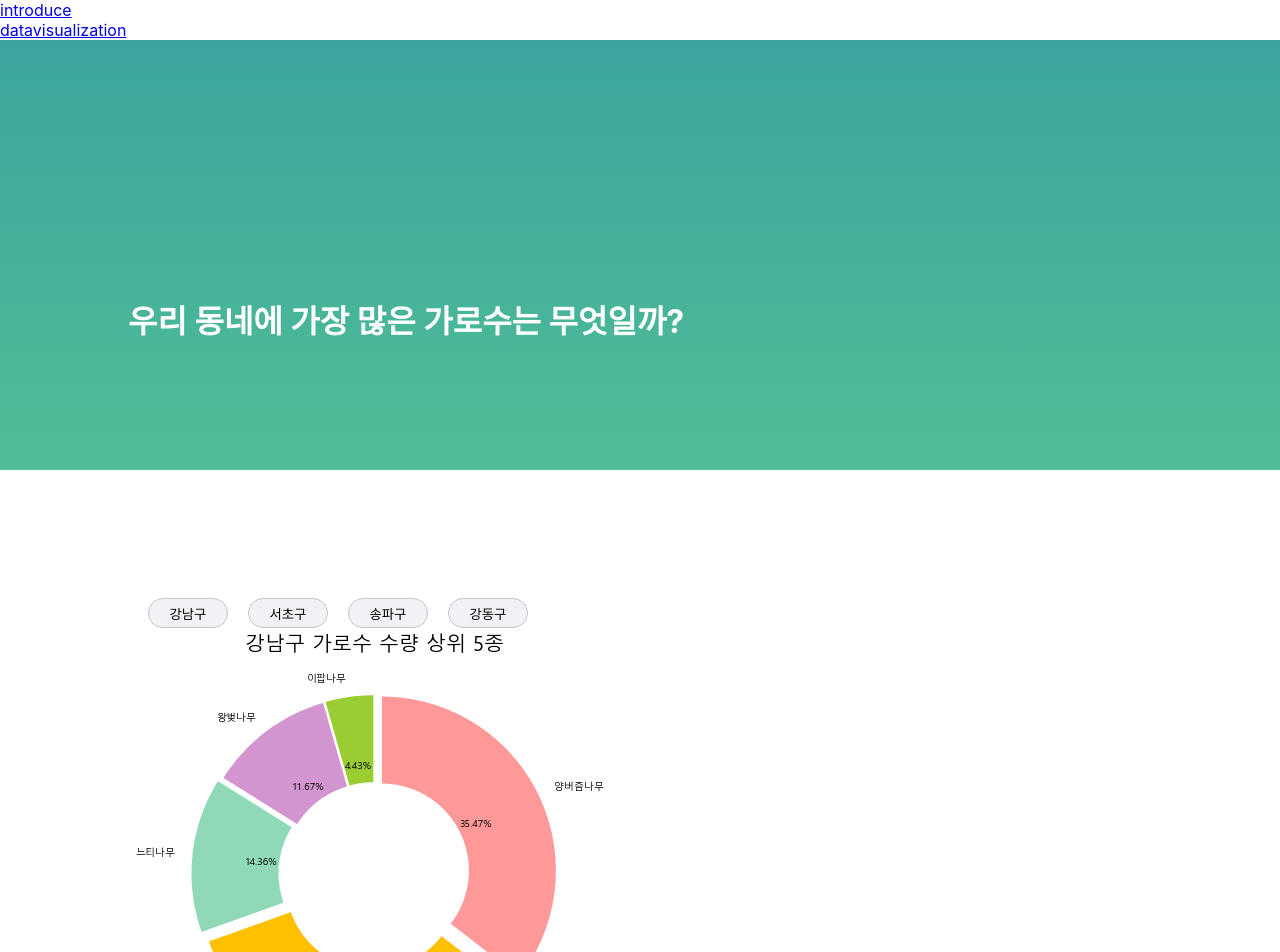
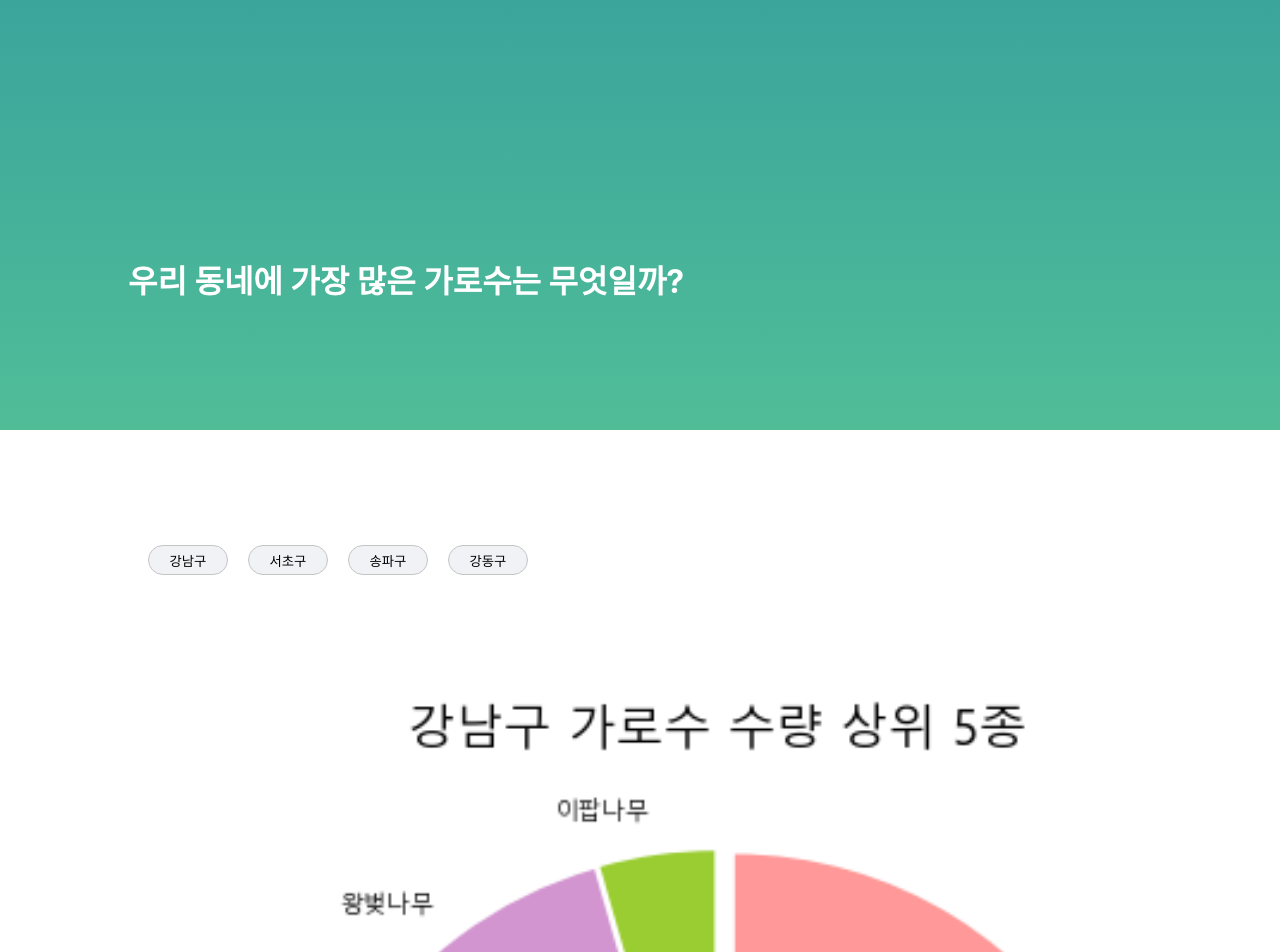
Before and after one commit to jinlee0310/seoul-garosu, a React (Create React App) app: page /datavisualization in a window 1280 px wide. Shown: the top 952 px of the page. Built offline with nearby package versions, Linux system fonts and the light colour scheme.

Commit message:
modify:build file

```diff
--- a/src/App.js
+++ b/src/App.js
@@ -7,14 +7,12 @@ function App() {
   return (
     <div className="App">
       <Router>
-        <Link to="/caretreeintroduce">introduce</Link>
-        <br />
-        <Link to="/datavisualization">datavisualization</Link>
         <Routes>
           <Route path="/caretreeintroduce" element={<CaretreeIntroduce />} />
           <Route path="/datavisualization" element={<DataVisualization />} />
         </Routes>
       </Router>
+      hi
       {/* <CaretreeIntroduce />
       <DataVisualization /> */}
     </div>
--- a/src/pages/DataVisualization.jsx
+++ b/src/pages/DataVisualization.jsx
@@ -22,7 +22,9 @@ const contents=[
 ]
 
 const DataVisualization = () => {
-
+    const onChangeTab=(e)=>{
+        console.log(e.target)
+    }
     return (
         <div>
 
@@ -33,12 +35,13 @@ const DataVisualization = () => {
                 가로수는 무엇일까?
                 </h1>
             </Header>
-            <div style={{paddingTop:"10%", paddingLeft:"10%"}}>
+            <div style={{paddingLeft:"10%"}}>
+                <div style={{whiteSpace:"nowrap", margin:"10% 0"}}>
                 {
-                    contents.map((content)=><Button>{content.tab}</Button>)
+                    contents.map((content)=><Button onClick={onChangeTab}>{content.tab}</Button>)
                 }
-
-                <img src={contents[0].image} alt="now" style={{display:"block"}}/>
+                </div>
+                <img src={contents[0].image} alt="now" style={{display:"block",width:"100%"}}/>
             </div>
         </div>
     );
```
Also changed, not shown: 11 other files (tests, documents, lock files or other folders).
